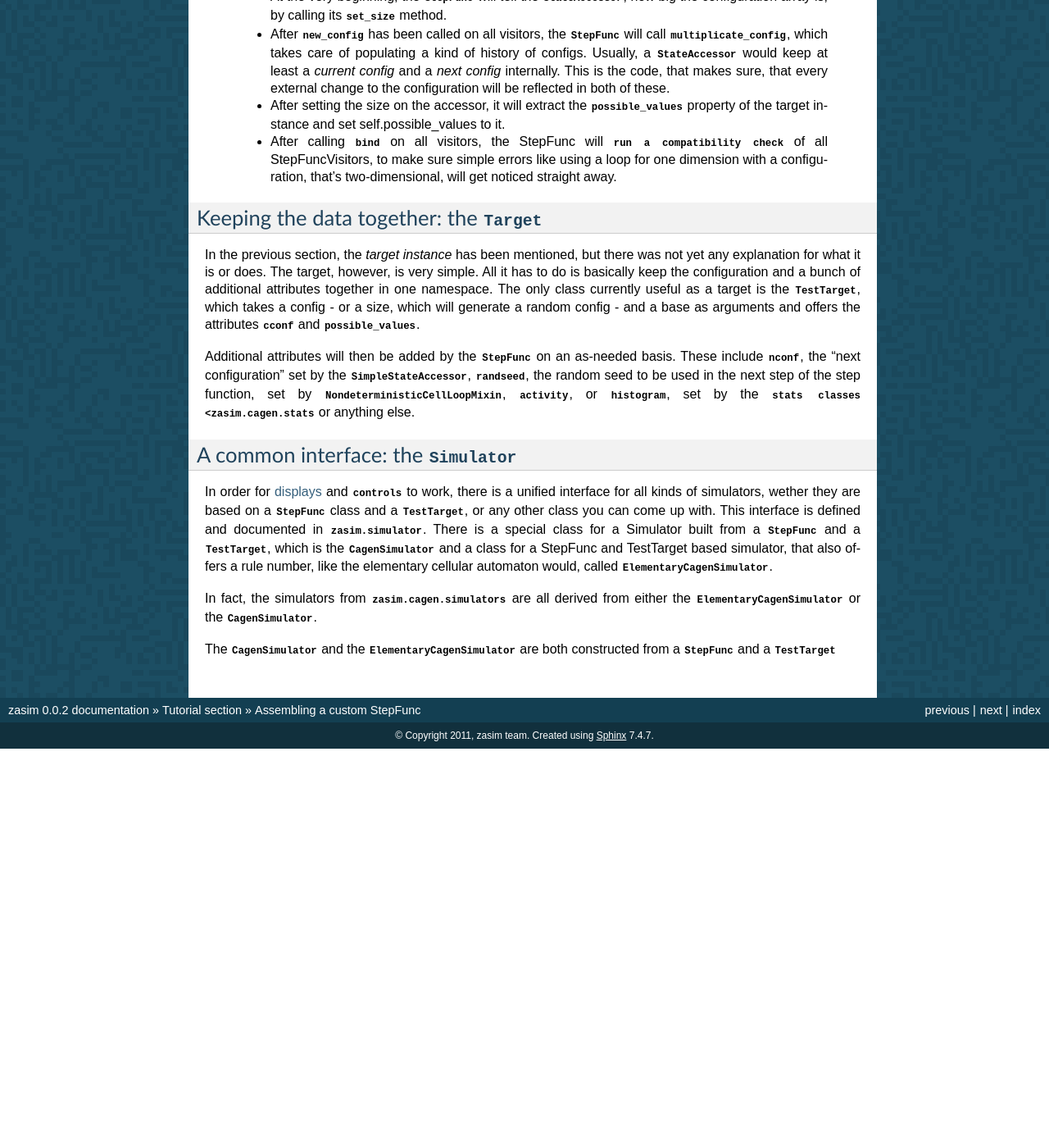
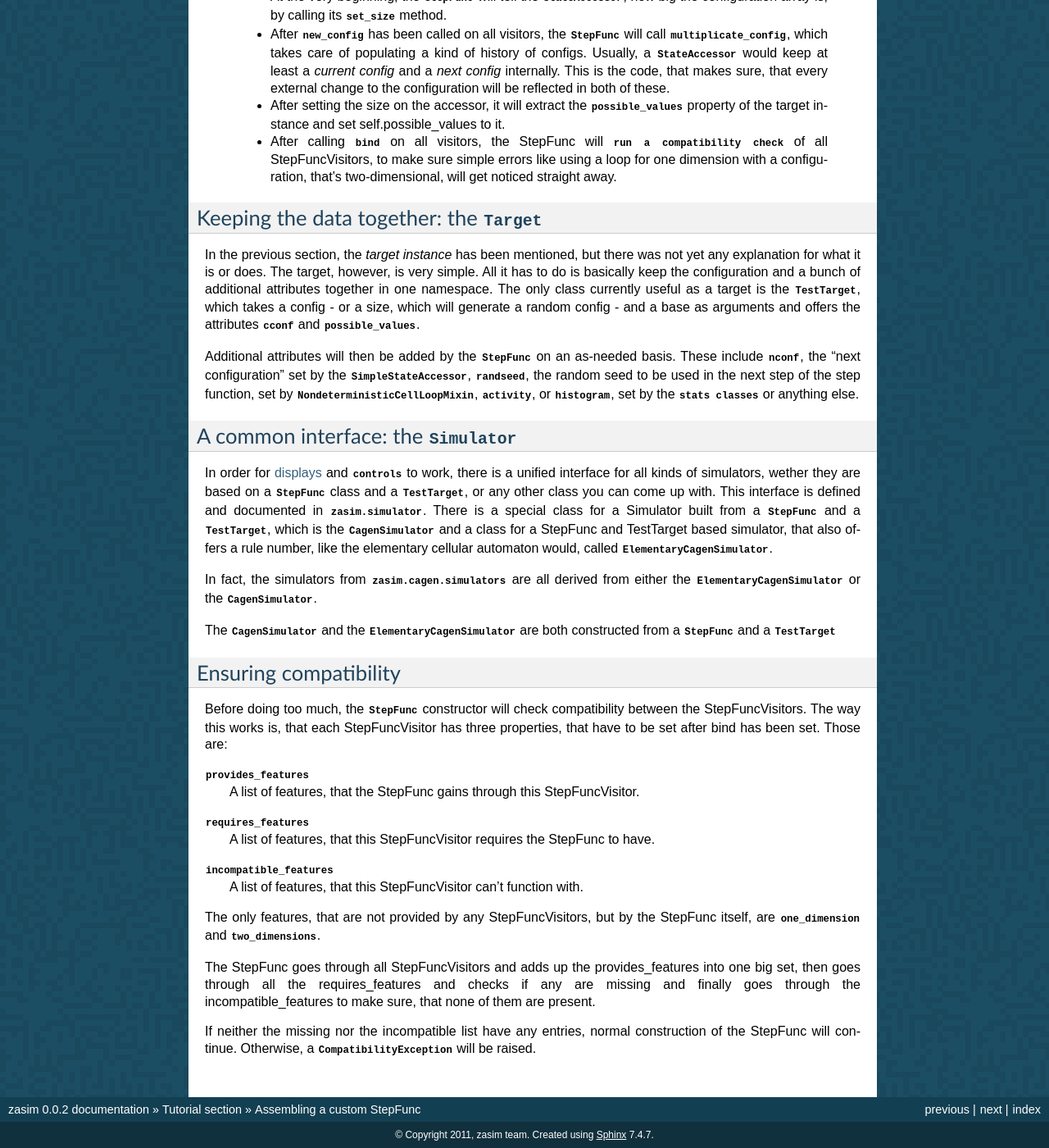
Before and after one commit to timo/zasim, a Sphinx documentation site: the page built from docs/tutorial/custom_stepfunc.rst, in a window 1280 px wide and 1400 px high, scrolled down 1866 px. Shown: the whole window at 82% size. Built offline with Sphinx 7.4.7, drawn with Linux system fonts in a browser that asks for light colours; formulas are drawn with MathJax 3; pages that are not in the unit, such as notebooks, are missing from menus; before the commit the page ends 2779 px from its top, so only the background shows below that; some of the changed text lies outside the part shown.

Commit message:
write about the compatibility feature

```diff
--- a/docs/tutorial/custom_stepfunc.rst
+++ b/docs/tutorial/custom_stepfunc.rst
@@ -164,7 +164,7 @@ basis. These include `nconf`, the "next configuration" set by the
 `SimpleStateAccessor`, `randseed`, the random seed to be used in the next step
 of the step function, set by
 `~zasim.cagen.nondeterministic.NondeterministicCellLoopMixin`, `activity`, or
-`histogram`, set by the `stats classes <zasim.cagen.stats` or anything else.
+`histogram`, set by the `stats classes <zasim.cagen.stats>` or anything else.
 
 
 A common interface: the `Simulator`
@@ -185,3 +185,32 @@ either the `ElementaryCagenSimulator` or the `CagenSimulator`.
 
 The `CagenSimulator` and the `ElementaryCagenSimulator` are both constructed
 from a `StepFunc` and a `TestTarget`
+
+
+Ensuring compatibility
+----------------------
+
+Before doing too much, the `StepFunc` constructor will check compatibility
+between the StepFuncVisitors. The way this works is, that each StepFuncVisitor
+has three properties, that have to be set after bind has been set. Those are:
+
+`provides_features`
+    A list of features, that the StepFunc gains through this StepFuncVisitor.
+
+`requires_features`
+    A list of features, that this StepFuncVisitor requires the StepFunc to have.
+
+`incompatible_features`
+    A list of features, that this StepFuncVisitor can't function with.
+
+The only features, that are not provided by any StepFuncVisitors, but by the
+StepFunc itself, are `one_dimension` and `two_dimensions`.
+
+The StepFunc goes through all StepFuncVisitors and adds up the provides_features
+into one big set, then goes through all the requires_features and checks if any
+are missing and finally goes through the incompatible_features to make sure,
+that none of them are present.
+
+If neither the missing nor the incompatible list have any entries,
+normal construction of the StepFunc will continue. Otherwise, a
+`~zasim.cagen.compatibility.CompatibilityException` will be raised.
```
